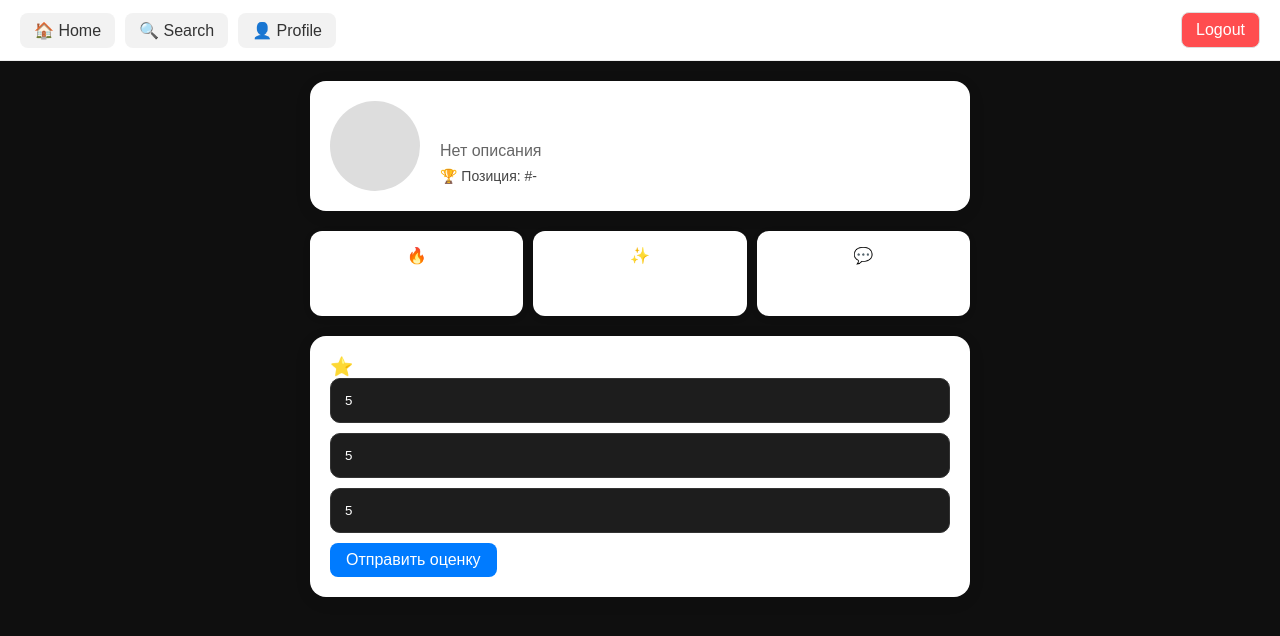
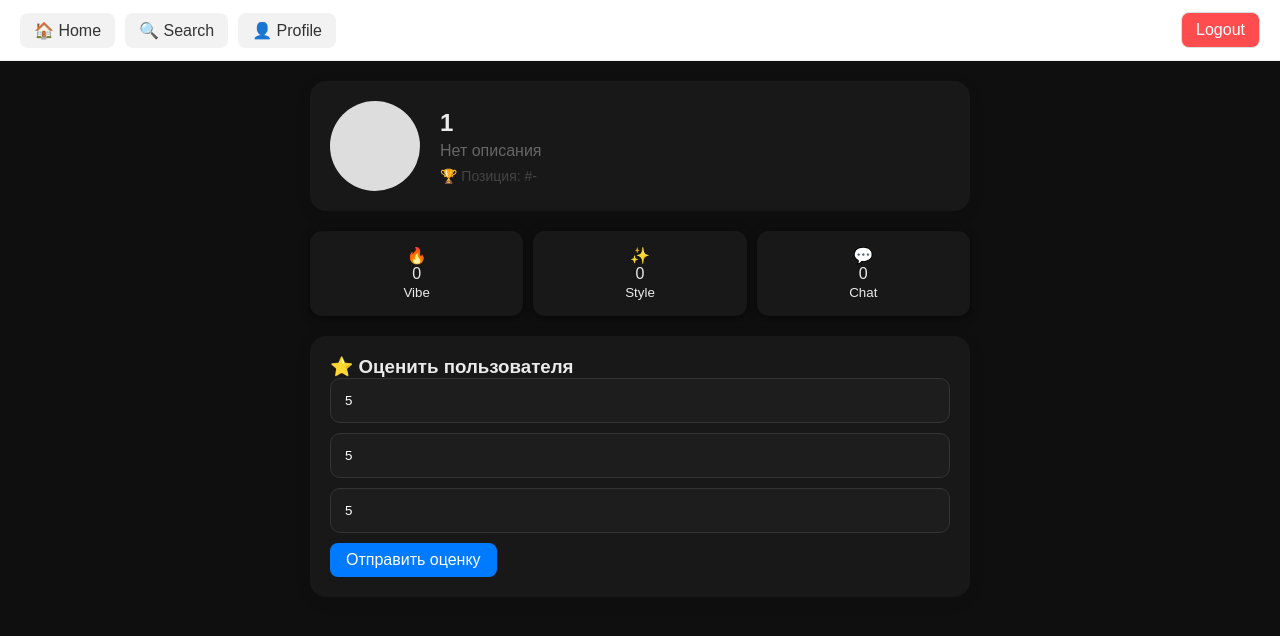
Before and after one commit to Thomamamamasw/aura, a React (Vite) app in the folder rate-app/: page /user/1 in a window 1280 px wide. Shown: the top 636 px of the page. Built offline with nearby package versions, Linux system fonts and the light colour scheme; no server answers; sample sign-in values are in the browser's storage.

Commit message:
fix dark theme UI profile

```diff
--- a/rate-app/src/pages/UserProfile.jsx
+++ b/rate-app/src/pages/UserProfile.jsx
@@ -73,8 +73,9 @@ function UserProfile() {
     textAlign: 'center',
     padding: 15,
     borderRadius: 12,
-    background: '#fff',
-    boxShadow: '0 2px 10px rgba(0,0,0,0.05)'
+    background: '#181818',
+    color: '#eaeaea',
+    boxShadow: '0 2px 10px rgba(0,0,0,0.5)'
     }
 
     return (
@@ -87,7 +88,8 @@ function UserProfile() {
         gap: 20,
         padding: 20,
         borderRadius: 16,
-        background: '#fff',
+        background: '#181818',
+        color: '#eaeaea',
         boxShadow: '0 4px 20px rgba(0,0,0,0.05)',
         marginBottom: 20
         }}>
@@ -166,7 +168,8 @@ function UserProfile() {
         <div style={{
             padding: 20,
             borderRadius: 16,
-            background: '#fff',
+            background: '#181818',
+            color: '#eaeaea',
             boxShadow: '0 4px 20px rgba(0,0,0,0.05)'
         }}>
 
```
